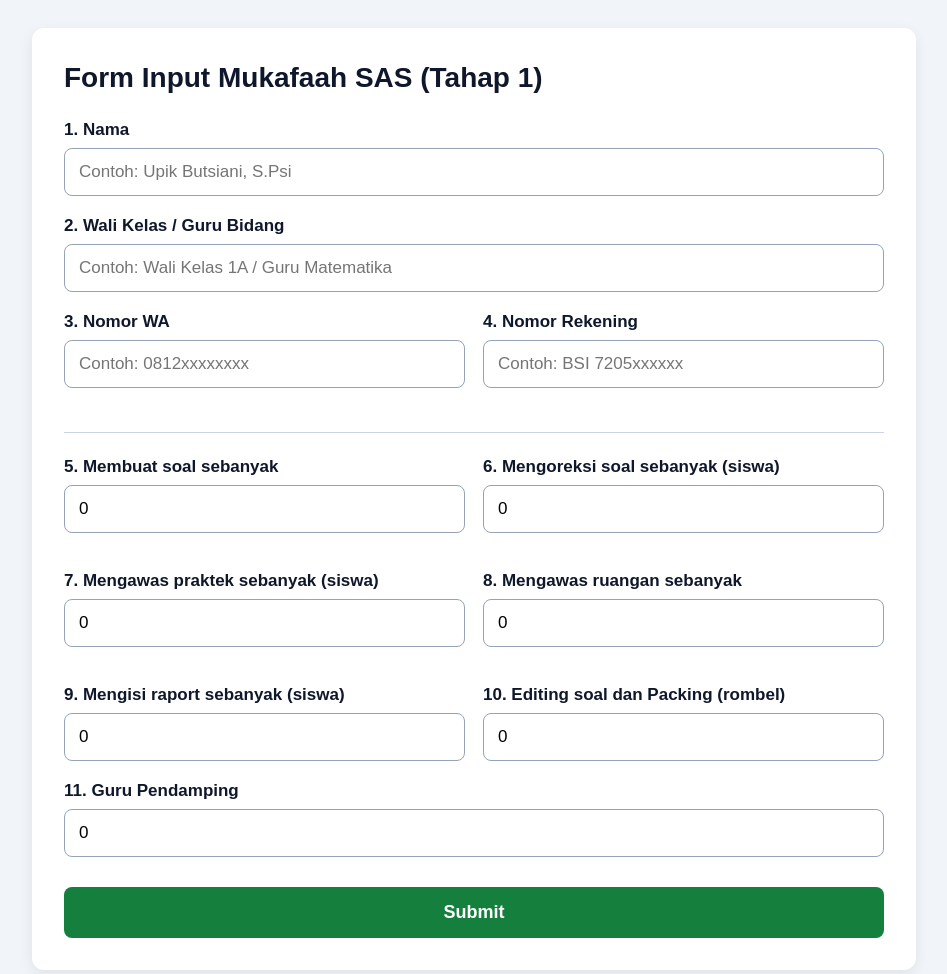
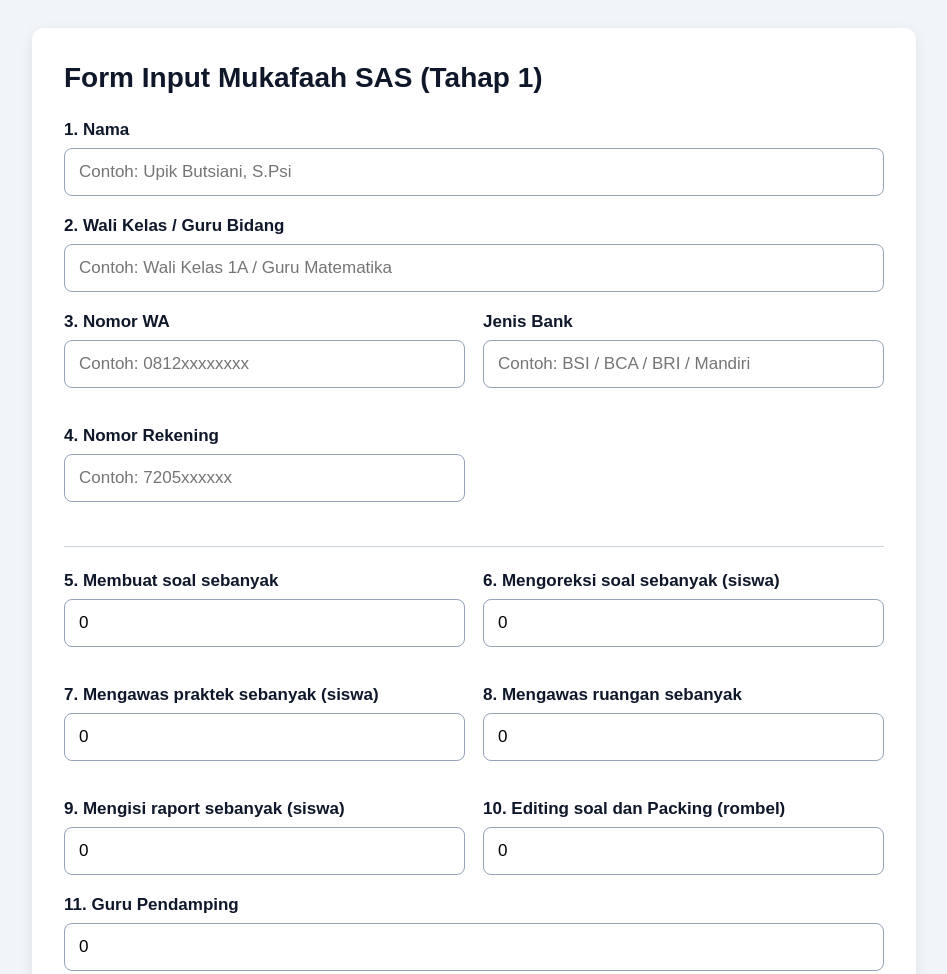
Before and after one commit to freeamdony-bit/mukafaah-sas, a plain HTML site: page index.html in a window 1280 px wide. Shown: the top 974 px of the page, without its empty margins (166-1113 px from the left). Drawn offline with Linux system fonts and the light colour scheme.

Commit message:
Update index.html

```diff
--- a/index.html
+++ b/index.html
@@ -105,9 +105,13 @@
         <label>3. Nomor WA</label>
         <input type="text" id="wa" placeholder="Contoh: 0812xxxxxxxx" />
       </div>
+<div class="field">
+        <label>Jenis Bank</label>
+        <input type="text" id="jenis_bank" placeholder="Contoh: BSI / BCA / BRI / Mandiri" />
+      </div>
       <div class="field">
         <label>4. Nomor Rekening</label>
-        <input type="text" id="rekening" placeholder="Contoh: BSI 7205xxxxxx" />
+        <input type="text" id="rekening" placeholder="Contoh: 7205xxxxxx" />
       </div>
     </div>
 
```
